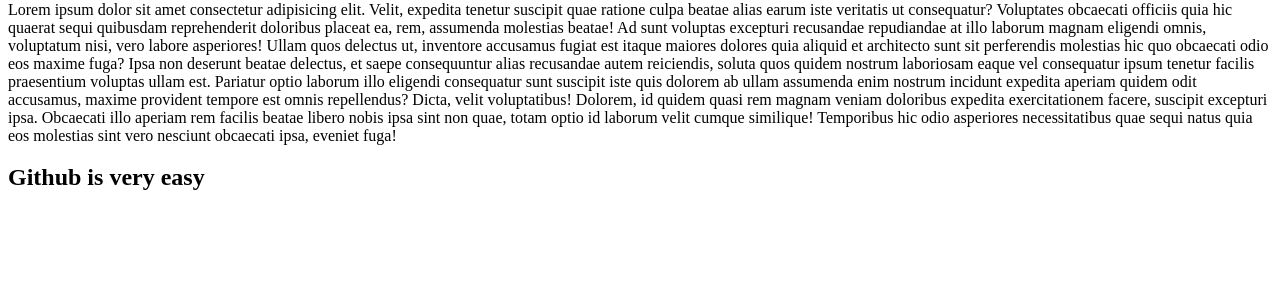
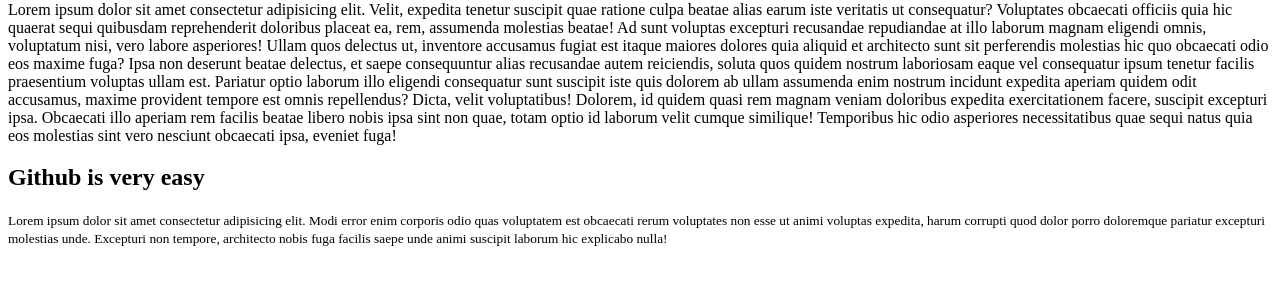
Before and after one commit to JilluRahmanJibon/bemax-repo, a plain HTML site: page index.html in a window 1280 px wide. Shown: the part 459-744 px from the top of the page. Drawn offline with Linux system fonts and the light colour scheme.

Commit message:
small added

```diff
--- a/index.html
+++ b/index.html
@@ -35,6 +35,10 @@
         non quae, totam optio id laborum velit cumque similique! Temporibus hic odio asperiores necessitatibus quae
         sequi natus quia eos molestias sint vero nesciunt obcaecati ipsa, eveniet fuga!</p>
     <h2>Github is very easy</h2>
+    <small>Lorem ipsum dolor sit amet consectetur adipisicing elit. Modi error enim corporis odio quas voluptatem est
+        obcaecati rerum voluptates non esse ut animi voluptas expedita, harum corrupti quod dolor porro doloremque
+        pariatur excepturi molestias unde. Excepturi non tempore, architecto nobis fuga facilis saepe unde animi
+        suscipit laborum hic explicabo nulla!</small>
 </body>
 
 </html>
```
